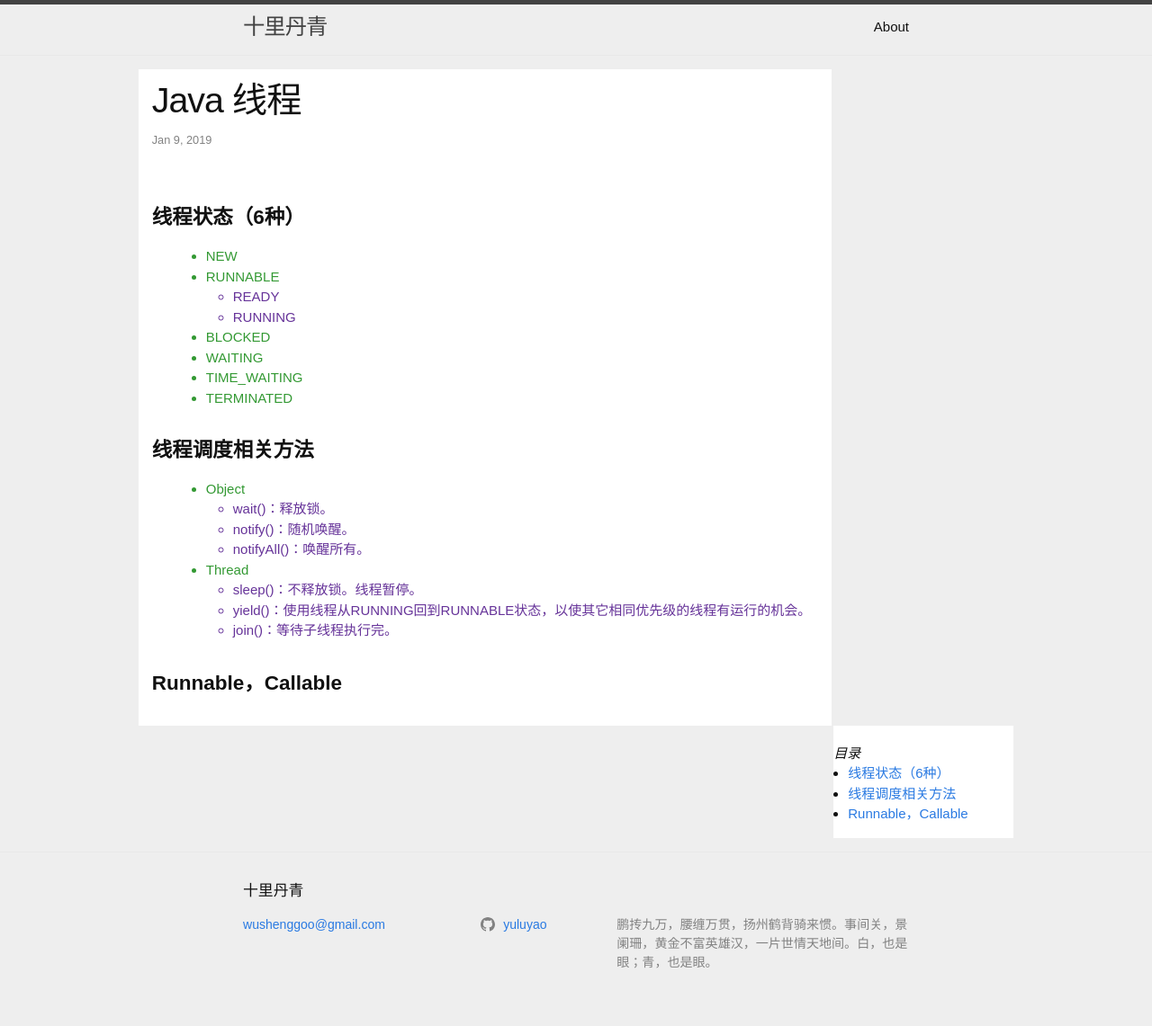
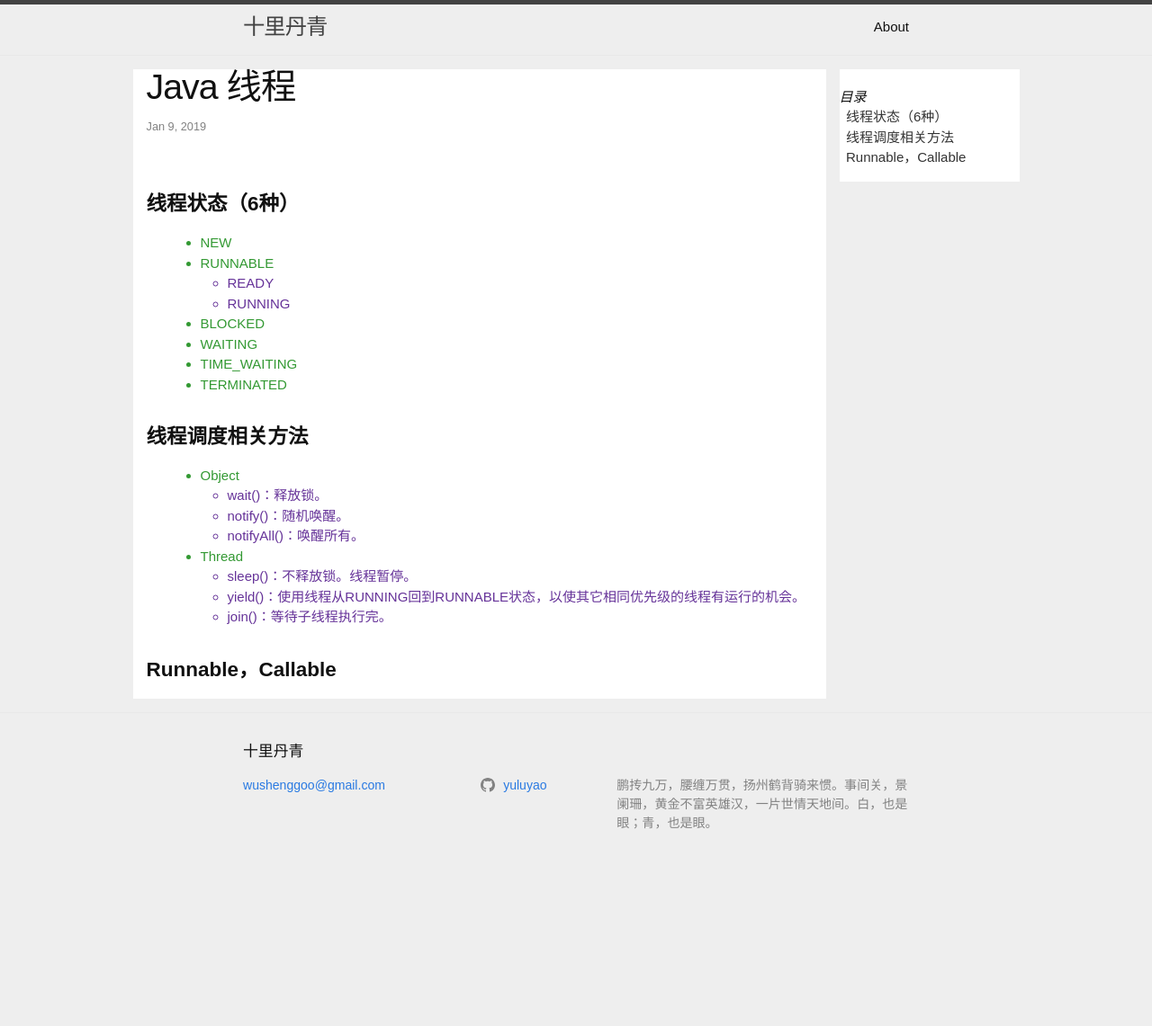
Before and after one commit to yuluyao/yuluyao.github.io, a Jekyll site: the page built from _posts/java/2019-01-09-Java 线程.md, in a window 1280 px wide. Shown: the whole page at 90% size. Built offline with Jekyll 4.4.1, drawn with Linux system fonts in a browser that asks for light colours; after the commit the page ends 986 px from its top, so only the background shows below that.

Commit message:
change style

```diff
--- a/_layouts/default.html
+++ b/_layouts/default.html
@@ -7,7 +7,7 @@
 
     {%- include header.html -%}
 
-    <main aria-label="Content">
+    <main class="site-main" aria-label="Content">
         {{ content }}
     </main>
 
--- a/_layouts/page.html
+++ b/_layouts/page.html
@@ -1,7 +1,7 @@
 ---
 layout: default
 ---
-<article >
+<article class="content" >
 
         <header class="post-header">
             <h1 class="post-title">{{ page.title | escape }}</h1>
--- a/_layouts/post.html
+++ b/_layouts/post.html
@@ -8,7 +8,7 @@ layout: default
 </script>
 
 
-<article itemscope itemtype="http://schema.org/BlogPosting">
+<article class="content" itemscope itemtype="http://schema.org/BlogPosting">
     <!--    <div class="wrapper">-->
 
     <header class="post-header">
--- a/_sass/hululu/_base.scss
+++ b/_sass/hululu/_base.scss
@@ -23,9 +23,7 @@ body {
        -o-font-feature-settings: "kern" 1;
           font-feature-settings: "kern" 1;
   font-kerning: normal;
-  display: flex;
   min-height: 100vh;
-  flex-direction: column;
 }
 
 
@@ -181,7 +179,7 @@ pre {
   margin-left: auto;
   padding-right: 0;
   padding-left: 0;
-  @extend %clearfix;
+  //@extend %clearfix;
 
   @include media-query($on-laptop) {
     max-width: -webkit-calc(#{$content-width} - (#{$gap}));
@@ -207,7 +205,6 @@ pre {
 /**
  * Icons
  */
-
 .svg-icon {
     width: 16px;
     height: 16px;
--- a/_sass/hululu/_layout.scss
+++ b/_sass/hululu/_layout.scss
@@ -174,7 +174,7 @@
 /**
  * Page content
  */
-main {
+.site-main {
   max-width: -webkit-calc(#{$main-width});
   max-width: calc(#{$main-width});
   margin-right: auto;
@@ -182,76 +182,81 @@ main {
   padding: $gap/2;
   @extend %clearfix;
 
+  display: flex;
+  justify-content: center;
+  position: relative;
 
-  //@include media-query($on-laptop) {
-  //  max-width: -webkit-calc(#{$main-width} );
-  //  max-width:         calc(#{$main-width} );
-  //}
 }
 
 /* 主要内容区，文章列表，文章内容 */
 .content {
-  width: 100%;
+  //width: 100%;
   max-width: -webkit-calc(#{$content-width} - (#{$gap} * 2));
   max-width: calc(#{$content-width} - (#{$gap} * 2));
+  background-color: $content-color;
   //margin-right: auto;
   //margin-left: auto;
-  padding: $gap/2;
+  padding: 0 $gap/2;
   @extend %clearfix;
 
   @include media-query($on-laptop) {
-    max-width: -webkit-calc(#{$content-width} - (#{$gap}));
-    max-width: calc(#{$content-width} - (#{$gap}));
+    max-width: -webkit-calc(#{$content-width} + (#{$gap} * 2));
+    max-width: calc(#{$content-width} + (#{$gap} * 2));
+    margin: 0 auto;
   }
 
-  float: left;
+  //overflow: hidden;
+  flex: 1;
 
-}
-
-
-// 文章
-article {
-  width: 100%;
-  background-color: $content-color;
-  max-width: -webkit-calc(#{$content-width} - (#{$gap} * 2));
-  max-width: calc(#{$content-width} - (#{$gap} * 2));
-  //margin-right: auto;
-  //margin-left: auto;
-  padding: $gap/2;
-  @extend %clearfix;
-
-  @include media-query($on-laptop) {
-    max-width: -webkit-calc(#{$content-width} - (#{$gap}));
-    max-width: calc(#{$content-width} - (#{$gap}));
-  }
-
-  float: left;
 
 }
 
 /* 侧边区，文章目录 */
 .side {
   width: $side-width;
+  margin-left: 1em;
   background-color: $content-color;
-
   padding-top: 20px;
 
-  margin-left: $gap/3;
-
-  float: right;
+  align-self: flex-start;
+  position: -webkit-sticky;
   position: sticky;
-  top: 0;
-
-  white-space: nowrap;
-  text-overflow: ellipsis;
-  overflow: hidden;
-
-  ol, ul {
-    margin-left: 16px;
-  }
+  top: 10px;
 
   @include media-query($on-laptop) {
     display: none;
+  }
+
+  ol, ul {
+    margin-left: .5em;
+  }
+
+  li {
+    overflow: hidden;
+    text-overflow: ellipsis;
+    white-space: nowrap;
+
+    a {
+      &:link {
+        color: #333333;
+      }
+
+      &:visited {
+        color: #333333;
+      }
+
+      &:hover {
+        color: #333333;
+        text-decoration-line: none;
+        background-color: #aaffaa;
+      }
+
+      &:active {
+        color: #2a7ae2;
+      }
+    }
+
+
   }
 
 }
```
